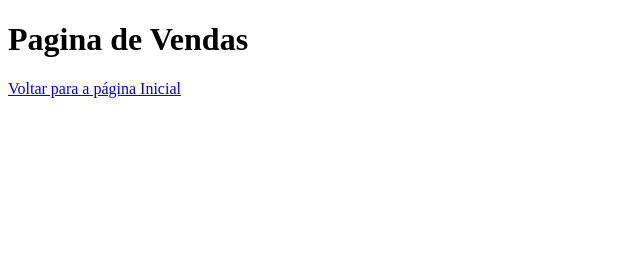
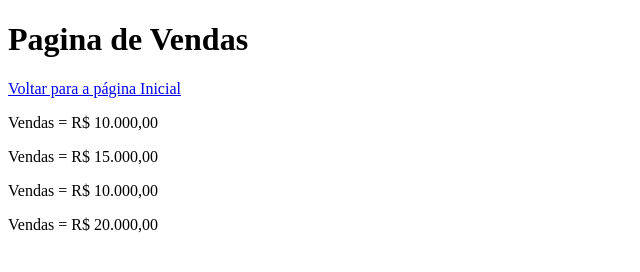
Before and after one commit to Cleber-Fsantos/aulagithub, a plain HTML site: page vendas.html in a window 1280 px wide. Shown: the whole page, without its empty margins (0-640 px from the left). Drawn offline with Linux system fonts and the light colour scheme.

Commit message:
Incrementado as vendas do projeto

```diff
--- a/vendas.html
+++ b/vendas.html
@@ -9,6 +9,10 @@
 <body>
     <h1>Pagina de Vendas</h1>
     <a href="index.html">Voltar para a página Inicial</a>
+    <P>Vendas = R$ 10.000,00</p>
+    <P>Vendas = R$ 15.000,00</p>
+    <P>Vendas = R$ 10.000,00</p>
+    <P>Vendas = R$ 20.000,00</p>
 
 </body>
 </html>
```
